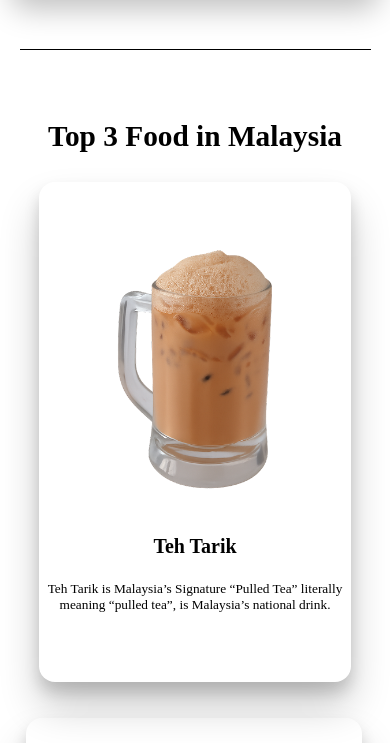
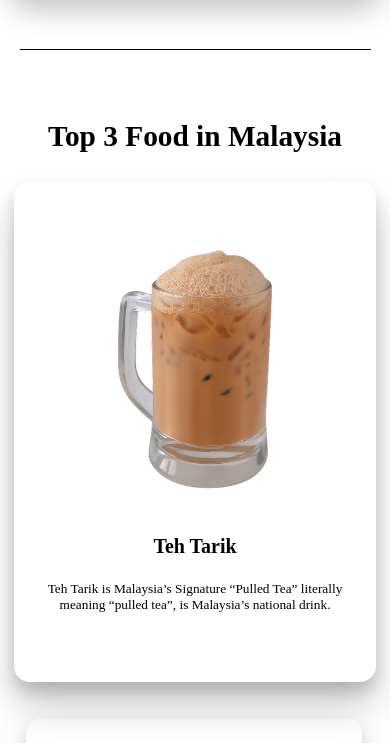
Before and after one commit to QiYang102/testing3, a website: page src/main2.html in a window 390 px wide. Shown: the part 321-1064 px from the top of the page. Drawn offline with Linux system fonts and the light colour scheme; a web font is replaced by a local one.

Commit message:
Update main2.css

```diff
--- a/src/style/main2.css
+++ b/src/style/main2.css
@@ -552,7 +552,7 @@ body.no-scroll {
     flex-direction: column;
     align-items: center;
     gap: 24px;
-    min-width: 80%;
+    min-width: 93%;
     margin: 0 auto 36px;
     border-radius: 16px;
   }
```
